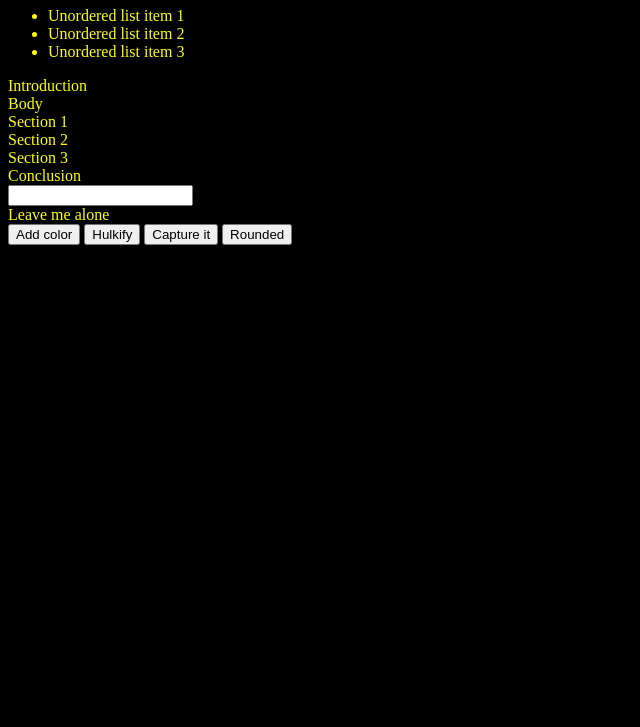
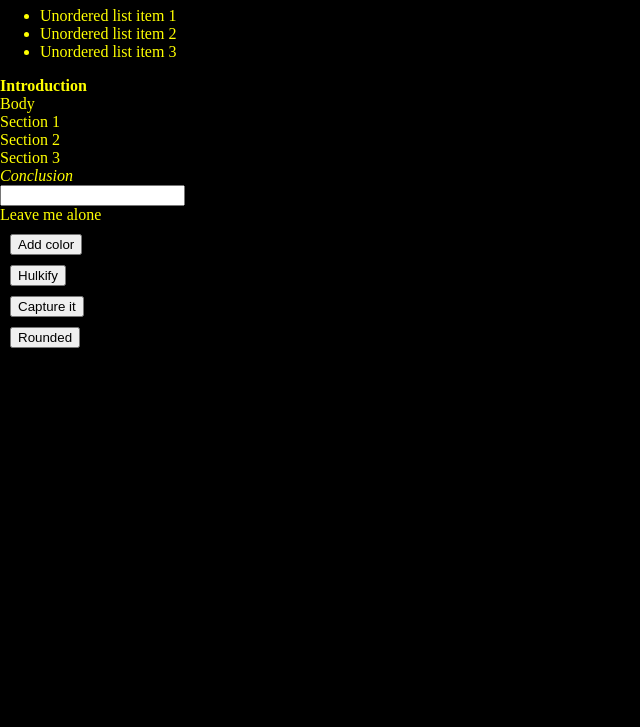
Before and after one commit to bryanhmiller/The-Guinea-Pig, a plain HTML site: page index.html in a window 1280 px wide. Shown: the part 73-800 px from the top of the page, without its empty margins (0-640 px from the left). Drawn offline with Linux system fonts and the light colour scheme.

Commit message:
Added final styling in 9, 10 and 11, exercise complete, code working

```diff
--- a/events.css
+++ b/events.css
@@ -1,4 +1,5 @@
 body {
+	margin: 10px auto;
 	background: black;
 	color: yellow;
 }
@@ -18,3 +19,18 @@ body {
 .roundify {
 	border-radius: 15px;
 }
+
+/*9. The first section's text should be bold.*/
+section:first-child {
+	font-weight: bolder;
+}
+
+/*10. The last section's text should be bold and italicized.*/
+section:last-child {
+	font-style: italic;
+}
+
+button {
+	display: block;
+	margin: 10px;
+}
```
